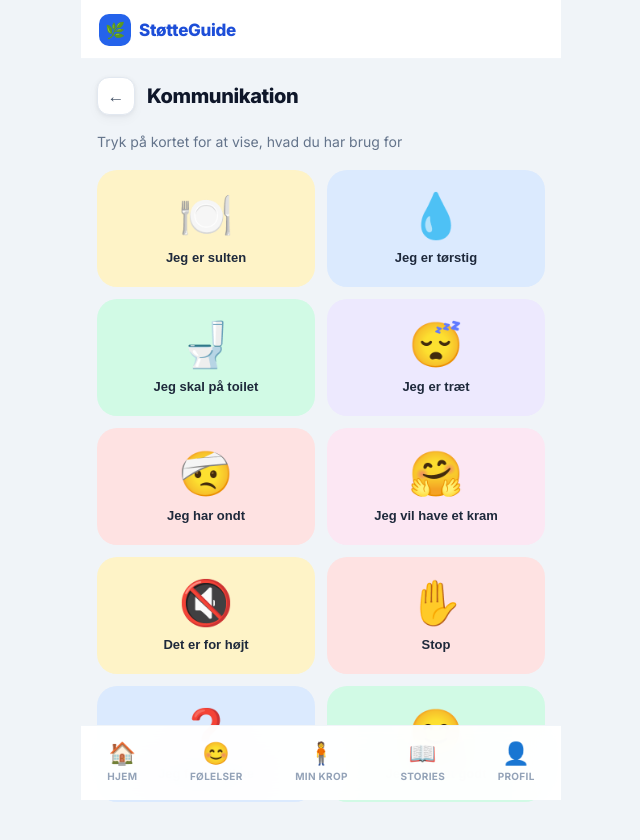
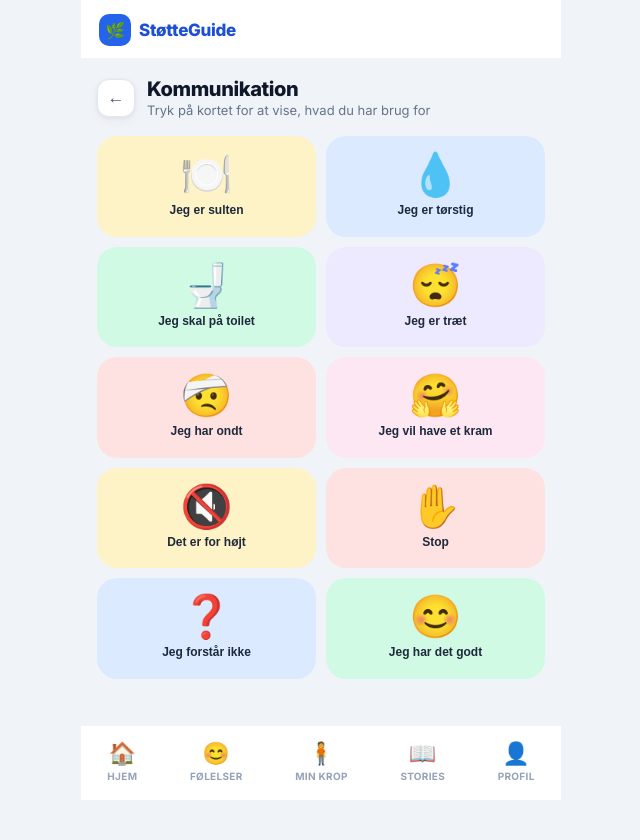
Before and after one commit to talhaahussein-design/St-tteguide, a React (Vite) app: page /St-tteguide/communication in a window 1280 px wide. Shown: the top 840 px of the page, without its empty margins (319-959 px from the left). After the commit the page ends 800 px from the top, so only its background shows below. Built offline with nearby package versions, Linux system fonts and the light colour scheme.

Commit message:
Refactor Communication component layout and styles

```diff
--- a/src/pages/Communication.jsx
+++ b/src/pages/Communication.jsx
@@ -1,47 +1,31 @@
 import PageLayout from "../components/PageLayout";
 
 const cards = [
-  { emoji: "🍽️", label: "Jeg er sulten", color: "#FEF3C7" },
-  { emoji: "💧", label: "Jeg er tørstig", color: "#DBEAFE" },
-  { emoji: "🚽", label: "Jeg skal på toilet", color: "#D1FAE5" },
-  { emoji: "😴", label: "Jeg er træt", color: "#EDE9FE" },
-  { emoji: "🤕", label: "Jeg har ondt", color: "#FEE2E2" },
-  { emoji: "🤗", label: "Jeg vil have et kram", color: "#FCE7F3" },
-  { emoji: "🔇", label: "Det er for højt", color: "#FEF3C7" },
-  { emoji: "✋", label: "Stop", color: "#FEE2E2" },
-  { emoji: "❓", label: "Jeg forstår ikke", color: "#DBEAFE" },
-  { emoji: "😊", label: "Jeg har det godt", color: "#D1FAE5" },
+  { emoji: "🍽️", label: "Jeg er sulten",        color: "#FEF3C7" },
+  { emoji: "💧", label: "Jeg er tørstig",        color: "#DBEAFE" },
+  { emoji: "🚽", label: "Jeg skal på toilet",    color: "#D1FAE5" },
+  { emoji: "😴", label: "Jeg er træt",           color: "#EDE9FE" },
+  { emoji: "🤕", label: "Jeg har ondt",          color: "#FEE2E2" },
+  { emoji: "🤗", label: "Jeg vil have et kram",  color: "#FCE7F3" },
+  { emoji: "🔇", label: "Det er for højt",       color: "#FEF3C7" },
+  { emoji: "✋", label: "Stop",                  color: "#FEE2E2" },
+  { emoji: "❓", label: "Jeg forstår ikke",      color: "#DBEAFE" },
+  { emoji: "😊", label: "Jeg har det godt",      color: "#D1FAE5" },
 ];
 
 export default function Communication() {
   return (
-    <PageLayout title="Kommunikation">
-      <p style={{ color: "var(--slate-500)", fontSize: 14, marginBottom: 20 }}>
-        Tryk på kortet for at vise, hvad du har brug for
-      </p>
-      <div style={{ display: "grid", gridTemplateColumns: "1fr 1fr", gap: 12 }}>
-        {cards.map((card) => (
+    <PageLayout title="Kommunikation" subtitle="Tryk på kortet for at vise, hvad du har brug for">
+      <div className="comm-grid">
+        {cards.map(card => (
           <button
             key={card.label}
+            className="comm-btn"
+            style={{ background: card.color }}
             onClick={() => alert(card.label)}
-            style={{
-              background: card.color,
-              border: "none",
-              borderRadius: 20,
-              padding: "20px 12px",
-              textAlign: "center",
-              cursor: "pointer",
-              transition: "transform .1s",
-            }}
-            onMouseDown={e => e.currentTarget.style.transform = "scale(.95)"}
-            onMouseUp={e => e.currentTarget.style.transform = "scale(1)"}
-            onTouchStart={e => e.currentTarget.style.transform = "scale(.95)"}
-            onTouchEnd={e => e.currentTarget.style.transform = "scale(1)"}
           >
-            <div style={{ fontSize: 44, marginBottom: 8 }}>{card.emoji}</div>
-            <p style={{ fontWeight: 700, fontSize: 13, color: "var(--slate-800)", lineHeight: 1.3 }}>
-              {card.label}
-            </p>
+            <span className="comm-emoji">{card.emoji}</span>
+            <span className="comm-label">{card.label}</span>
           </button>
         ))}
       </div>
```
